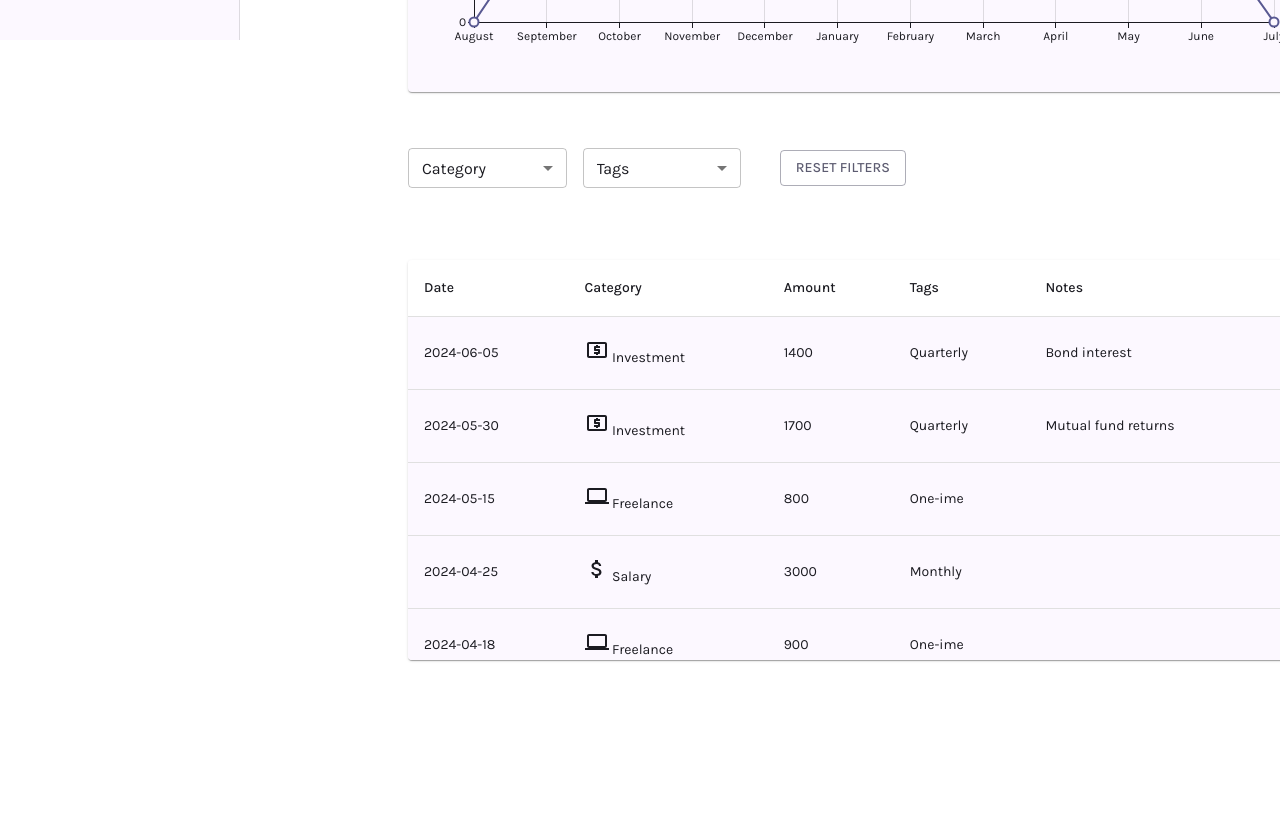
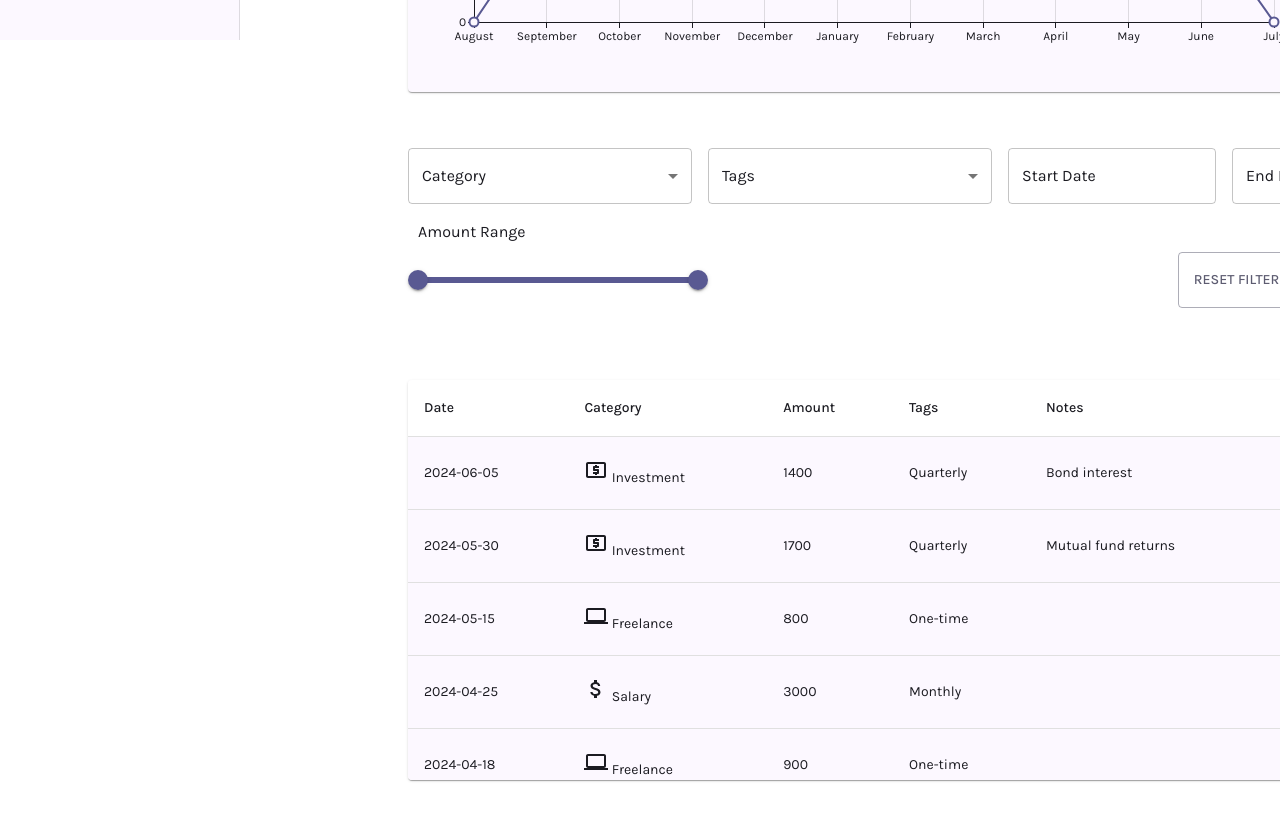
Before and after one commit to m-usaid99/ExpenseMate, a React (Create React App) app in the folder frontend/: page /income in a window 1280 px wide. Shown: the part 760-1580 px from the top of the page. Before the commit the page ends 1476 px from the top, so only its background shows below. Built offline with nearby package versions, Linux system fonts and the light colour scheme.

Commit message:
working for income too

```diff
--- a/frontend/src/features/income/IncomeFilters.js
+++ b/frontend/src/features/income/IncomeFilters.js
@@ -1,16 +1,19 @@
-import React from "react";
-import { Box, TextField, MenuItem, Button, Grid } from "@mui/material";
+import React, { useState } from "react";
+import { Box, TextField, MenuItem, Button, Grid, Slider, Typography } from "@mui/material";
+import { LocalizationProvider, DatePicker } from '@mui/x-date-pickers';
+import { AdapterDateFns } from '@mui/x-date-pickers/AdapterDateFns';
+import { useSelector } from "react-redux";
 
 const categories = ["Salary", "Freelance", "Investment", "Other"];
 
 const tags = ["Monthly", "One-time", "Quarterly"];
 
-const IncomeFilters = ({
-  filters,
-  onFilterChange,
-  handleAddIncome,
-  handleResetFilters,
-}) => {
+const IncomeFilters = ({ filters, onFilterChange, handleAddIncome, handleResetFilters }) => {
+  const income = useSelector((state) => state.income.income);
+  const maxIncome = Math.max(...income.map((inc) => inc.amount), 0);
+
+  const [startDate, setStartDate] = useState(filters.startDate || null);
+
   const handleCategoryChange = (e) => {
     onFilterChange("category", e.target.value);
   };
@@ -19,18 +22,45 @@ const IncomeFilters = ({
     onFilterChange("tags", e.target.value);
   };
 
+  const handleStartDateChange = (date) => {
+    setStartDate(date);
+    onFilterChange("startDate", date);
+  };
+
+  const handleEndDateChange = (date) => {
+    onFilterChange("endDate", date);
+  };
+
+  const handleAmountRangeChange = (event, newValue) => {
+    onFilterChange("amountRange", newValue);
+  };
+
+  const buttonStyle = {
+    height: '56px', // Match the height of medium size input fields
+    minWidth: '120px', // Make buttons wider
+  };
+
   return (
+    <LocalizationProvider dateAdapter={AdapterDateFns}>
       <Box sx={{ marginBottom: 3 }}>
         <Grid container spacing={2} alignItems="center">
-        <Grid item xs={12} sm={3} md={2}>
+          <Grid item xs={12}>
+            <Box
+              sx={{
+                display: "flex",
+                flexDirection: "row",
+                justifyContent: "space-between",
+                gap: 2,
+              }}
+            >
               <TextField
                 select
                 label="Category"
                 value={filters.category}
                 onChange={handleCategoryChange}
                 variant="outlined"
-            fullWidth
-            size="small"
+                size="medium"
+                sx={{ flexGrow: 1 }}
                 SelectProps={{
                   MenuProps: {
                     PaperProps: {
@@ -47,18 +77,15 @@ const IncomeFilters = ({
                   </MenuItem>
                 ))}
               </TextField>
-        </Grid>
-        <Grid item xs={12} sm={3} md={2}>
               <TextField
                 select
                 label="Tags"
                 value={filters.tags}
                 onChange={handleTagChange}
                 variant="outlined"
-            fullWidth
-            size="small"
+                size="medium"
+                sx={{ flexGrow: 1 }}
                 SelectProps={{
-              multiple: true,
                   MenuProps: {
                     PaperProps: {
                       style: {
@@ -74,45 +101,64 @@ const IncomeFilters = ({
                   </MenuItem>
                 ))}
               </TextField>
+              <DatePicker
+                label="Start Date"
+                value={filters.startDate}
+                onChange={handleStartDateChange}
+                renderInput={(params) => (
+                  <TextField {...params} variant="outlined" size="medium" sx={{ flexGrow: 1 }} />
+                )}
+              />
+              <DatePicker
+                label="End Date"
+                value={filters.endDate}
+                onChange={handleEndDateChange}
+                minDate={startDate}
+                renderInput={(params) => (
+                  <TextField {...params} variant="outlined" size="medium" sx={{ flexGrow: 1 }} />
+                )}
+              />
+            </Box>
           </Grid>
-        <Grid item xs={12} sm={3} md={2}>
-          <Box
-            sx={{
-              display: "flex",
-              justifyContent: "flex-end",
-              marginRight: "10px",
-            }}
-          >
+          <Grid item xs={12}>
+            <Box sx={{ display: "flex", justifyContent: "space-between", gap: 2 }}>
+              <Box sx={{ flexGrow: 1, padding: '0 10px', maxWidth: 300 }}>
+                <Typography id="amount-range-slider" gutterBottom>
+                  Amount Range
+                </Typography>
+                <Slider
+                  value={filters.amountRange || [0, maxIncome]}
+                  onChange={handleAmountRangeChange}
+                  valueLabelDisplay="auto"
+                  aria-labelledby="amount-range-slider"
+                  min={0}
+                  max={maxIncome}
+                  sx={{ marginTop: 2 }}
+                />
+              </Box>
+              <Box sx={{ display: 'flex', justifyContent: 'flex-end', gap: 2, marginTop: 4 }}>
                 <Button
                   variant="outlined"
                   color="secondary"
                   onClick={handleResetFilters}
-              sx={{ whiteSpace: "nowrap" }}
+                  sx={{ whiteSpace: "nowrap", ...buttonStyle }}
                 >
                   Reset Filters
                 </Button>
-          </Box>
-        </Grid>
-        <Grid item xs={12} sm={3} md={6}>
-          <Box
-            sx={{
-              display: "flex",
-              justifyContent: "flex-end",
-              marginRight: "10px",
-            }}
-          >
                 <Button
                   variant="contained"
                   color="primary"
                   onClick={handleAddIncome}
-              sx={{ whiteSpace: "nowrap" }}
+                  sx={{ whiteSpace: "nowrap", ...buttonStyle }}
                 >
                   Add Income
                 </Button>
               </Box>
+            </Box>
           </Grid>
         </Grid>
       </Box>
+    </LocalizationProvider>
   );
 };
 
--- a/frontend/src/features/income/IncomePage.js
+++ b/frontend/src/features/income/IncomePage.js
@@ -1,7 +1,14 @@
 import React, { useState } from "react";
 import { Typography, Container, Box } from "@mui/material";
 import { useDispatch, useSelector } from "react-redux";
-import { addIncome, editIncome, deleteIncome, selectRecentIncome, selectTotalIncome, selectIncomeTrendsData } from "./incomeSlice";
+import {
+  addIncome,
+  editIncome,
+  deleteIncome,
+  selectRecentIncome,
+  selectTotalIncome,
+  selectIncomeTrendsData,
+} from "./incomeSlice";
 import IncomeList from "./IncomeList";
 import IncomeFilters from "./IncomeFilters";
 import IncomeModal from "./IncomeModal";
@@ -15,10 +22,14 @@ const IncomePage = () => {
   const recentIncome = useSelector(selectRecentIncome);
   const totalIncome = useSelector(selectTotalIncome);
   const incomeTrendsData = useSelector(selectIncomeTrendsData);
+  const maxIncome = Math.max(...recentIncome.map((inc) => inc.amount), 0);
   const [filters, setFilters] = useState({
-    category: [],
-    tags: [],
-  }); // Ensure tags is an array
+    category: "",
+    tags: "",
+    startDate: null,
+    endDate: null,
+    amountRange: [0, maxIncome],
+  });
   const [isModalOpen, setIsModalOpen] = useState(false);
   const [selectedIncome, setSelectedIncome] = useState(null);
 
@@ -50,18 +61,37 @@ const IncomePage = () => {
   };
 
   const handleResetFilters = () => {
-    setFilters({ category: '', tags: [] });
+    setFilters({
+      category: "",
+      tags: "",
+      startDate: null,
+      endDate: null,
+      amountRange: [0, maxIncome],
+    });
   };
 
   const filteredIncome = recentIncome.filter((income) => {
-    const matchesCategory = filters.category.length
-      ? filters.category.includes(income.category)
+    const matchesCategory = filters.category
+      ? income.category === filters.category
       : true;
-    const matchesTags = filters.tags.length
-      ? filters.tags.some((tag) => income.tags.includes(tag))
+    const matchesTags = filters.tags ? income.tags === filters.tags : true;
+    const matchesStartDate = filters.startDate
+      ? new Date(income.date) >= new Date(filters.startDate)
       : true;
-    return matchesCategory && matchesTags;
-  })
+    const matchesEndDate = filters.endDate
+      ? new Date(income.date) <= new Date(filters.endDate)
+      : true;
+    const matchesAmountRange =
+      income.amount >= filters.amountRange[0] &&
+      income.amount <= filters.amountRange[1];
+    return (
+      matchesCategory &&
+      matchesTags &&
+      matchesStartDate &&
+      matchesEndDate &&
+      matchesAmountRange
+    );
+  });
 
   if (loading) return <div>Loading...</div>;
   if (error) return <div>Error: {error}</div>;
--- a/frontend/src/features/income/incomeSlice.js
+++ b/frontend/src/features/income/incomeSlice.js
@@ -10,25 +10,25 @@ import {
 const initialState = {
   income: [
     { id: 1, date: "2023-01-15", category: "Salary", amount: 2500, tags: "Monthly", notes: "" },
-    { id: 2, date: "2023-02-10", category: "Freelance", amount: 800, tags: "One-ime", notes: "" },
+    { id: 2, date: "2023-02-10", category: "Freelance", amount: 800, tags: "One-time", notes: "" },
     { id: 3, date: "2023-03-05", category: "Investment", amount: 1200, tags: "Quarterly", notes: "Stock dividends" },
     { id: 4, date: "2023-04-25", category: "Salary", amount: 2600, tags: "Monthly", notes: "" },
-    { id: 5, date: "2023-05-15", category: "Freelance", amount: 600, tags: "One-ime", notes: "" },
+    { id: 5, date: "2023-05-15", category: "Freelance", amount: 600, tags: "One-time", notes: "" },
     { id: 6, date: "2023-06-05", category: "Investment", amount: 1100, tags: "Quarterly", notes: "Bond interest" },
     { id: 7, date: "2023-07-01", category: "Salary", amount: 2700, tags: "Monthly", notes: "" },
-    { id: 8, date: "2023-08-15", category: "Freelance", amount: 900, tags: "One-ime", notes: "" },
+    { id: 8, date: "2023-08-15", category: "Freelance", amount: 900, tags: "One-time", notes: "" },
     { id: 9, date: "2023-09-10", category: "Investment", amount: 1500, tags: "Quarterly", notes: "Real estate rental" },
     { id: 10, date: "2023-10-25", category: "Salary", amount: 2800, tags: "Monthly", notes: "" },
-    { id: 11, date: "2023-11-05", category: "Freelance", amount: 700, tags: "One-ime", notes: "" },
+    { id: 11, date: "2023-11-05", category: "Freelance", amount: 700, tags: "One-time", notes: "" },
     { id: 12, date: "2023-12-15", category: "Investment", amount: 1300, tags: "Quarterly", notes: "Mutual fund returns" },
     { id: 13, date: "2024-01-15", category: "Salary", amount: 2900, tags: "Monthly", notes: "" },
-    { id: 14, date: "2024-02-10", category: "Freelance", amount: 1000, tags: "One-ime", notes: "" },
+    { id: 14, date: "2024-02-10", category: "Freelance", amount: 1000, tags: "One-time", notes: "" },
     { id: 15, date: "2024-03-05", category: "Investment", amount: 1600, tags: "Quarterly", notes: "Stock dividends" },
     { id: 16, date: "2024-04-25", category: "Salary", amount: 3000, tags: "Monthly", notes: "" },
-    { id: 17, date: "2024-05-15", category: "Freelance", amount: 800, tags: "One-ime", notes: "" },
+    { id: 17, date: "2024-05-15", category: "Freelance", amount: 800, tags: "One-time", notes: "" },
     { id: 18, date: "2024-06-05", category: "Investment", amount: 1400, tags: "Quarterly", notes: "Bond interest" },
     { id: 21, date: "2024-03-12", category: "Salary", amount: 3100, tags: "Monthly", notes: "" },
-    { id: 22, date: "2024-04-18", category: "Freelance", amount: 900, tags: "One-ime", notes: "" },
+    { id: 22, date: "2024-04-18", category: "Freelance", amount: 900, tags: "One-time", notes: "" },
     { id: 23, date: "2024-05-30", category: "Investment", amount: 1700, tags: "Quarterly", notes: "Mutual fund returns" },
   ],
   loading: false,
```
Lines whose indentation alone changed are shown as unchanged.
